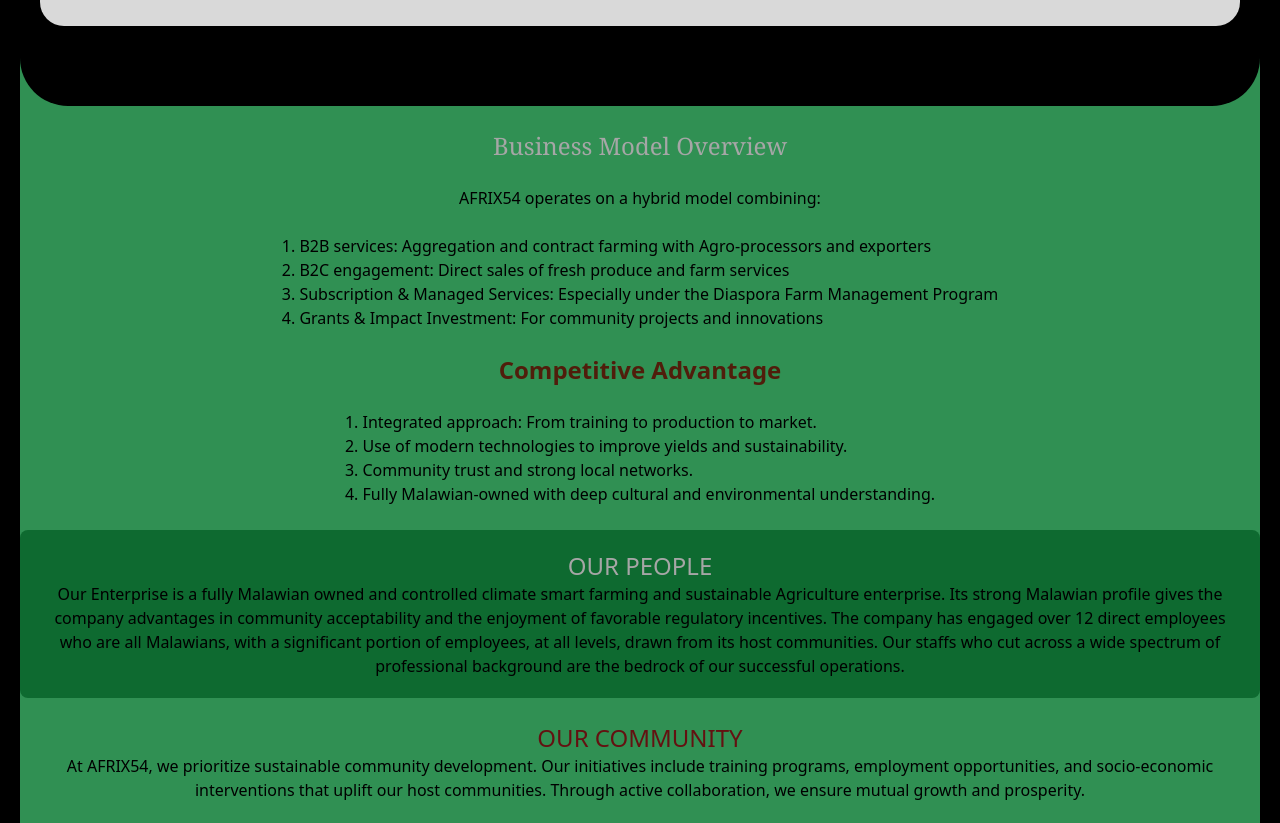
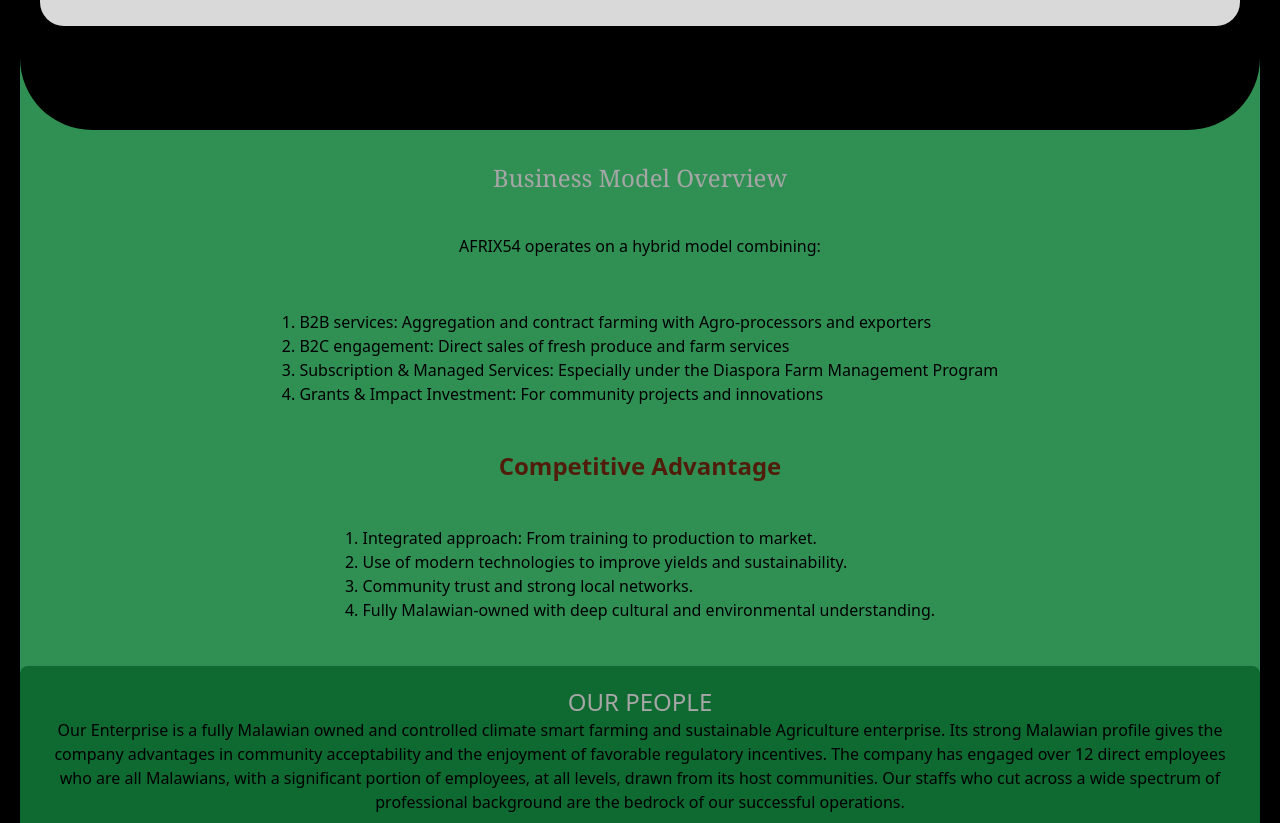
Before and after one commit to HortNet/afrix54, a website: page about.html in a window 1280 px wide. Shown: the part 530-1353 px from the top of the page. Drawn offline with nearby package versions, Linux system fonts and the light colour scheme.

Commit message:
long ago

```diff
--- a/about.html
+++ b/about.html
@@ -67,11 +67,12 @@
                   <div class="bg-green-400 my-8 items-center flex pt-0 flex-col items-center justify-between opacity-65 gap-6 px-0 rounded-b-3xl" >
                     <div class="w-full bg-black rounded-b-full">
                      <h1><pre>
+
                      </pre></h1>
                     </div>
-                    <h1 class="font-serif text-white text-2xl">Business Model Overview </h1>
-                    <p>AFRIX54 operates on a hybrid model combining:</p>
-                    <ol class="list-decimal list-inside">
+                    <h1 class="font-serif text-white text-2xl p-2">Business Model Overview </h1>
+                    <p class="p-2">AFRIX54 operates on a hybrid model combining:</p>
+                    <ol class="p-5 list-decimal list-inside">
                       <li>B2B services: Aggregation and contract farming with Agro-processors and exporters</li>
                       <li>B2C engagement: Direct sales of fresh produce and farm services</li>
                       <li>Subscription & Managed Services: Especially under the Diaspora Farm Management Program </li>
@@ -81,7 +82,7 @@
 
 
                         <h1 class=" text-orange-900 font-semibold text-2xl">Competitive Advantage  </h1>
-                        <ol class="list-decimal list-inside font-thin" >
+                        <ol class="p-5 list-decimal list-inside font-thin" >
                           <li>Integrated approach: From training to production to market.</li>
                           <li>Use of modern technologies to improve yields and sustainability. </li>
                           <li> Community trust and strong local networks. </li>
```
